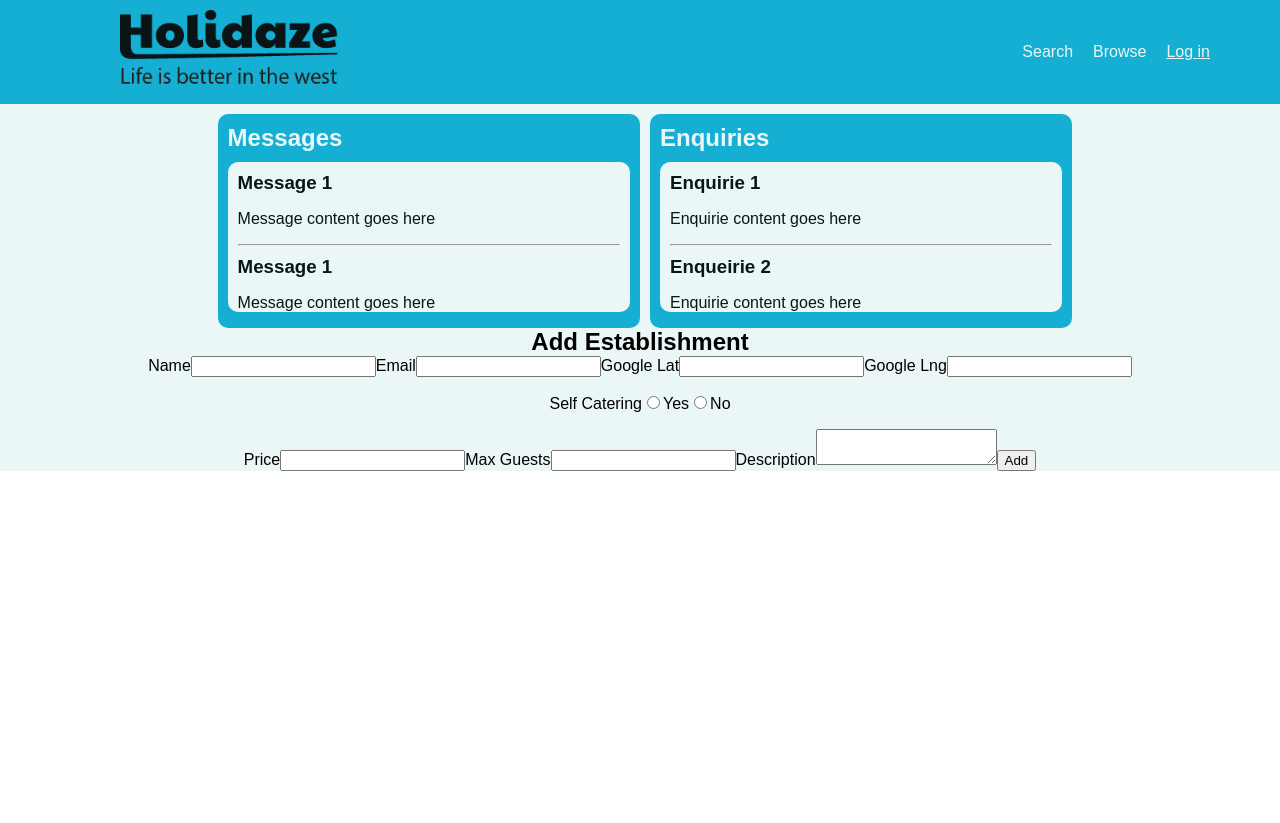
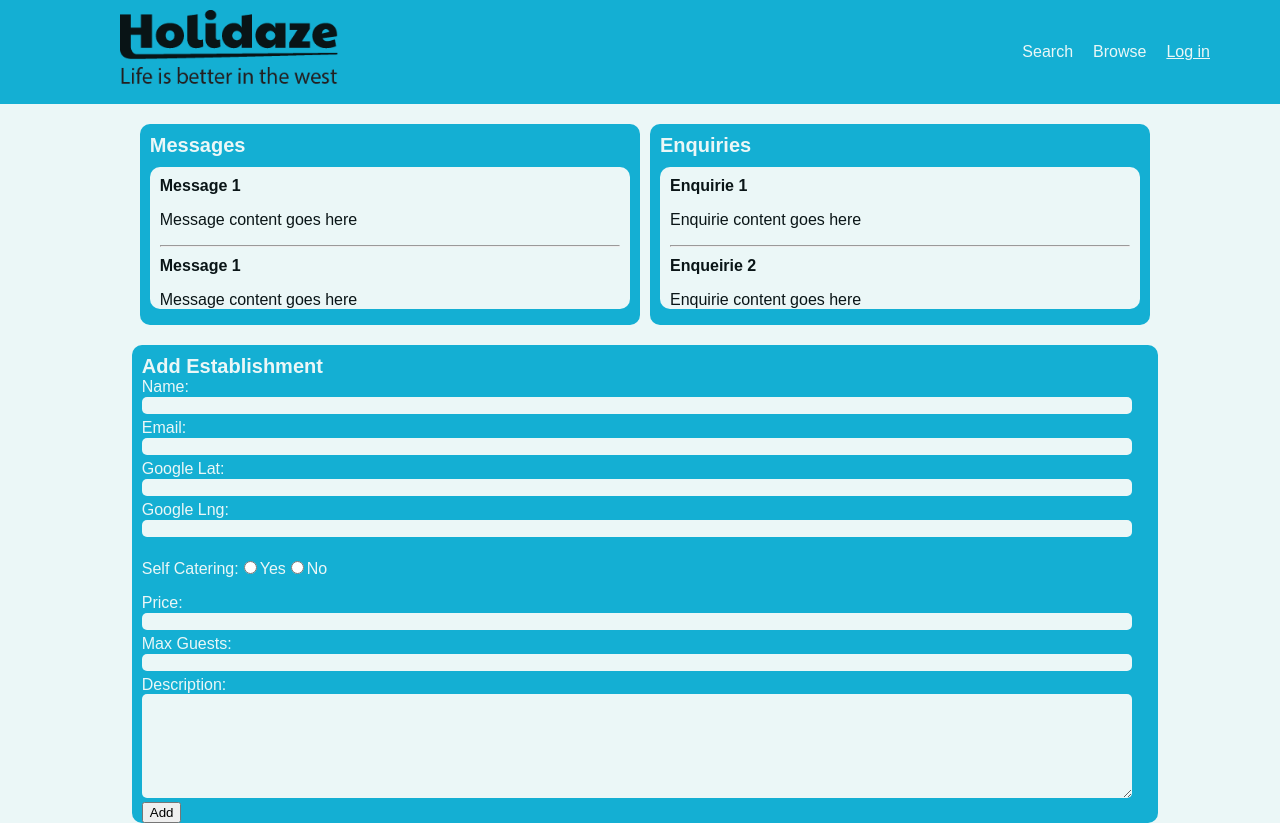
Before and after one commit to sono81/holidaze, a React (Create React App) app: page /Dashboard in a window 1280 px wide. Before the commit the page ends 800 px from the top, so only its background shows below. Built offline with nearby package versions, Linux system fonts and the light colour scheme.

Commit message:
Styled dashboard components

```diff
--- a/src/components/functional/Dashboard/AddEstablishment.js
+++ b/src/components/functional/Dashboard/AddEstablishment.js
@@ -2,19 +2,19 @@ import React from "react";
 
 function AddEstablishment() {
   return (
-    <div className="message">
-      <h2>Add Establishment</h2>
-      <form>
-        <label>Name</label>
-        <input type="text" />
-        <label>Email</label>
-        <input type="email" />
-        <label>Google Lat</label>
-        <input type="number" />
-        <label>Google Lng</label>
-        <input type="number" />
-        <p>
-          Self Catering
+    <div className="message__wrap message__wrap--wide">
+      <h2 className="message__wrap--heading">Add Establishment</h2>
+      <form className="message__item">
+        <label className="message__item--label">Name:</label>
+        <input type="text" className="message__item--input"/>
+        <label className="message__item--label">Email:</label>
+        <input type="email" className="message__item--input"/>
+        <label className="message__item--label">Google Lat:</label>
+        <input type="number" className="message__item--input"/>
+        <label className="message__item--label">Google Lng:</label>
+        <input type="number" className="message__item--input"/>
+        <p className="message__item--label">
+          Self Catering:
           <label>
             <input type="radio" value="yes" name="selfCatering" />
             Yes
@@ -24,12 +24,12 @@ function AddEstablishment() {
             No
           </label>
         </p>
-        <label>Price</label>
-        <input type="number" />
-        <label>Max Guests</label>
-        <input type="number" />
-        <label>Description</label>
-        <textarea></textarea>
+        <label className="message__item--label">Price:</label>
+        <input type="number" className="message__item--input"/>
+        <label className="message__item--label">Max Guests:</label>
+        <input type="number" className="message__item--input"/>
+        <label className="message__item--label">Description:</label>
+        <textarea className="message__item--textarea"></textarea>
         <button type="submit">Add</button>
       </form>
     </div>
--- a/src/components/layout/Dashboard/Dashboard.js
+++ b/src/components/layout/Dashboard/Dashboard.js
@@ -5,11 +5,11 @@ import Messages from "../../functional/Dashboard/Messages";
 
 function Dashboard() {
   return (
-    <>
+    <div className="dashboard">
       <Messages />
       <Enquiries />
       <AddEstablishment />
-    </>
+    </div>
   );
 }
 
--- a/src/scss/components/_dashboard.scss
+++ b/src/scss/components/_dashboard.scss
@@ -1,10 +1,14 @@
+.dashboard {
+    margin: 0 120px;
+}
+
 .message {
     &__wrap{
         display: inline-block;
         background-color: $primary-blue;
-        width: 33%;
+        width: 48.1%;
         border-radius: 10px;
-        margin: 10px 0 0 10px;
+        margin: 20px 0 0 10px;
         text-align: left;
         vertical-align: top;
 
@@ -13,6 +17,10 @@
             color: $blueish-white;
             margin-left: 10px;
             padding-top: 10px;
+        }
+
+        &--wide{
+            width: 98.7%;
         }
     }
 
@@ -32,13 +40,35 @@
             margin: 0;
         }
 
+        &--label {
+            display: block;
+            color: $blueish-white;
+            width: 98%;
+        }
+
+        &--input {
+            width: 98%;
+            background-color: $blueish-white;
+            border:none;
+            border-radius: 5px;
+            margin-bottom: 5px;
+        }
+
+        &--textarea{
+            width: 98%;
+            background-color: $blueish-white;
+            border: none;
+            border-radius: 5px;
+            min-height: 100px;
+        }
+
     }
 }
 
 hr {
     margin: 10px;
+
+    &:last-of-type{
+        display: none;
+    }
 }
-
-hr:last-of-type{
-    display: none;
-}
--- a/src/scss/global/_globals.scss
+++ b/src/scss/global/_globals.scss
@@ -8,3 +8,11 @@ ul {
   padding: 0;
   box-sizing: border-box;
 }
+
+h2{
+  font-size: 20px;
+}
+
+h3 {
+  font-size: 16px;
+}
```
Also changed, not shown: src/components/functional/Dashboard/Messages.js (indentation only), 1 other file (tests, documents, lock files or other folders).
